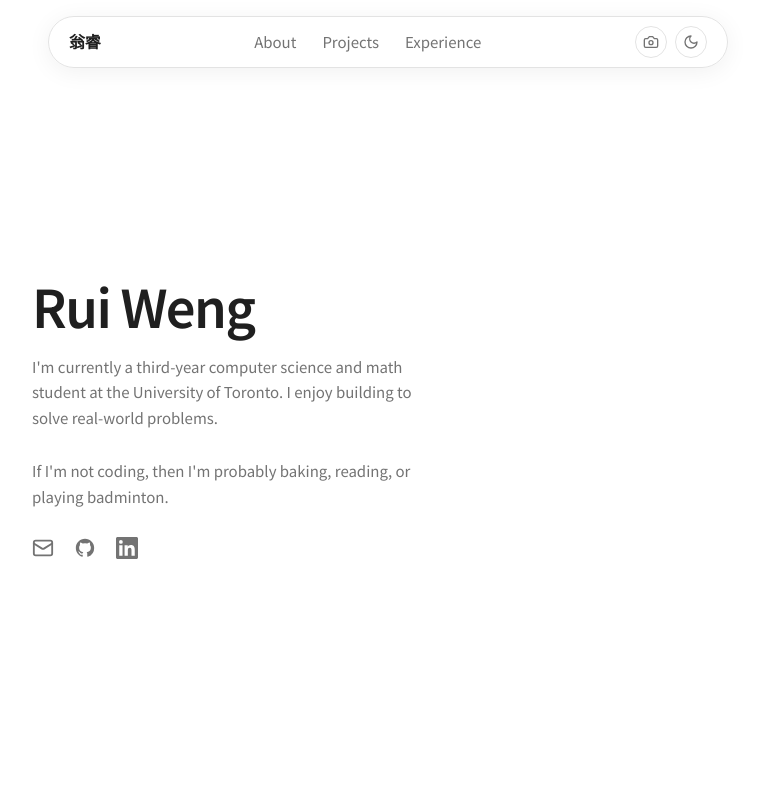
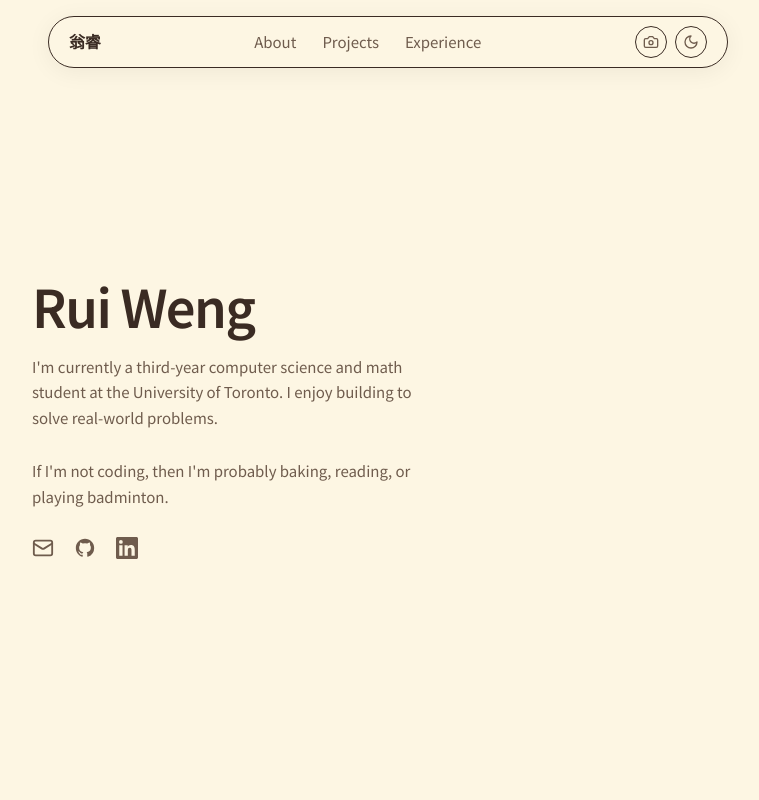
Before and after one commit to r-weng/personal-website, a React (Vite) app: page / in a window 1280 px wide. Shown: the top 800 px of the page, without its empty margins (252-1011 px from the left). Built offline with nearby package versions, Linux system fonts and the light colour scheme.

Commit message:
feat(theme): add retro pixel fonts and panel styles
- Press Start 2P for headings, Pixelify Sans for subheadings
- warm retro palette for light/dark via existing CSS variables
- RPG dialog panel, square tags, blink caret, focus utilities

```diff
--- a/package.json
+++ b/package.json
@@ -12,6 +12,8 @@
   "dependencies": {
     "@fontsource-variable/geist": "^5.2.8",
     "@fontsource-variable/geist-mono": "^5.2.7",
+    "@fontsource/pixelify-sans": "^5.2.7",
+    "@fontsource/press-start-2p": "^5.2.7",
     "@vercel/analytics": "^2.0.1",
     "react": "^19.2.4",
     "react-dom": "^19.2.4",
--- a/src/index.css
+++ b/src/index.css
@@ -1,5 +1,7 @@
 @import '@fontsource-variable/geist';
 @import '@fontsource-variable/geist-mono';
+@import '@fontsource/press-start-2p';
+@import '@fontsource/pixelify-sans';
 
 *, *::before, *::after {
   box-sizing: border-box;
@@ -7,28 +9,34 @@
   padding: 0;
 }
 
-/* ── Light theme ── */
+/* ── Light theme (day) ── */
 :root,
 html.light {
-  --bg: #ffffff;
-  --fg: #1f1f1f;
-  --muted: #737373;
-  --subtle: #a3a3a3;
-  --border: #e3e3e3;
-  --card: #f5f5f5;
-  --nav-bg: rgba(255, 255, 255, 0.8);
+  --bg: #fdf6e3;
+  --fg: #3a2b23;
+  --muted: #6f5c4d;
+  --subtle: #9b8672;
+  --border: #3a2b23;
+  --card: #f7ecd4;
+  --nav-bg: rgba(253, 246, 227, 0.92);
+  --panel-border: #3a2b23;
+  --panel-shadow: rgba(58, 43, 35, 0.35);
+  --accent: #d95763;
   color-scheme: light;
 }
 
-/* ── Dark theme ── */
+/* ── Dark theme (night) ── */
 html.dark {
-  --bg: #000000;
-  --fg: #e3e3e3;
-  --muted: #a3a3a3;
-  --subtle: #737373;
-  --border: #1b1b1c;
-  --card: #141414;
-  --nav-bg: rgba(0, 0, 0, 0.8);
+  --bg: #1a1626;
+  --fg: #e8e3f0;
+  --muted: #b0a8c4;
+  --subtle: #7d7492;
+  --border: #e8e3f0;
+  --card: #241e33;
+  --nav-bg: rgba(26, 22, 38, 0.92);
+  --panel-border: #e8e3f0;
+  --panel-shadow: rgba(0, 0, 0, 0.5);
+  --accent: #ff8fa0;
   color-scheme: dark;
 }
 
--- /dev/null
+++ b/src/retro.css
@@ -0,0 +1,138 @@
+/* ── Retro layer: pixel fonts, panels, tags, buttons ── */
+
+.visually-hidden {
+  position: absolute;
+  width: 1px;
+  height: 1px;
+  padding: 0;
+  margin: -1px;
+  overflow: hidden;
+  clip: rect(0 0 0 0);
+  white-space: nowrap;
+  border: 0;
+}
+
+.hero-name,
+.section-title,
+.nav-logo,
+.scene-caption {
+  font-family: 'Press Start 2P', 'Geist Variable', system-ui, sans-serif;
+  font-weight: 400;
+  letter-spacing: 0;
+  line-height: 1.5;
+}
+
+.hero-name { font-size: clamp(20px, 4.5vw, 34px); }
+.section-title { font-size: clamp(16px, 3vw, 24px); text-transform: uppercase; }
+
+.project-name,
+.exp-company,
+.pixel-tag,
+.contact-menu a {
+  font-family: 'Pixelify Sans', 'Geist Variable', system-ui, sans-serif;
+  letter-spacing: 0.01em;
+}
+
+/* ── RPG dialog panel ── */
+.pixel-panel {
+  position: relative;
+  border: 3px solid var(--panel-border);
+  background: var(--card);
+  padding: 20px 24px;
+  box-shadow: 4px 4px 0 var(--panel-shadow);
+  image-rendering: pixelated;
+}
+
+/* stepped pixel corners: notch each corner with bg-colored squares */
+.pixel-panel::before {
+  content: '';
+  position: absolute;
+  inset: -3px;
+  pointer-events: none;
+  background:
+    linear-gradient(var(--bg), var(--bg)) top left / 3px 3px,
+    linear-gradient(var(--bg), var(--bg)) top right / 3px 3px,
+    linear-gradient(var(--bg), var(--bg)) bottom left / 3px 3px,
+    linear-gradient(var(--bg), var(--bg)) bottom right / 3px 3px;
+  background-repeat: no-repeat;
+}
+
+.pixel-panel-title {
+  position: absolute;
+  top: -14px;
+  left: 12px;
+  padding: 2px 10px;
+  font-family: 'Press Start 2P', sans-serif;
+  font-size: 10px;
+  background: var(--accent);
+  color: #fff;
+  border: 3px solid var(--panel-border);
+  text-transform: uppercase;
+}
+
+html.dark .pixel-panel-title { color: #1a1626; }
+
+/* ── Square tech badges ── */
+.pixel-tag {
+  font-size: 13px;
+  color: var(--fg);
+  background: var(--card);
+  border: 2px solid var(--panel-border);
+  border-radius: 0;
+  padding: 2px 8px;
+  box-shadow: 2px 2px 0 var(--panel-shadow);
+}
+
+/* ── Focus / interactive ── */
+.pixel-btn:focus-visible,
+.theme-toggle:focus-visible {
+  outline: 3px solid var(--accent);
+  outline-offset: 2px;
+}
+
+/* ── Blinking caret ── */
+.blink-caret::after {
+  content: '▌';
+  margin-left: 6px;
+  color: var(--accent);
+  animation: retro-blink 1s steps(1) infinite;
+}
+
+@keyframes retro-blink {
+  0%, 49% { opacity: 1; }
+  50%, 100% { opacity: 0; }
+}
+
+/* ── Retro menu links (contact) ── */
+.contact-menu {
+  display: flex;
+  flex-direction: column;
+  gap: 12px;
+  margin-top: 8px;
+}
+
+.contact-menu a {
+  display: inline-flex;
+  align-items: center;
+  gap: 10px;
+  font-size: 18px;
+  color: var(--fg);
+  width: fit-content;
+}
+
+.contact-menu a::before {
+  content: '►';
+  font-size: 12px;
+  color: var(--accent);
+  opacity: 0;
+  transition: opacity 0.1s steps(1);
+}
+
+.contact-menu a:hover::before,
+.contact-menu a:focus-visible::before {
+  opacity: 1;
+}
+
+@media (prefers-reduced-motion: reduce) {
+  .blink-caret::after { animation: none; opacity: 1; }
+}
```
Also changed, not shown: 1 other file (tests, documents, lock files or other folders).
